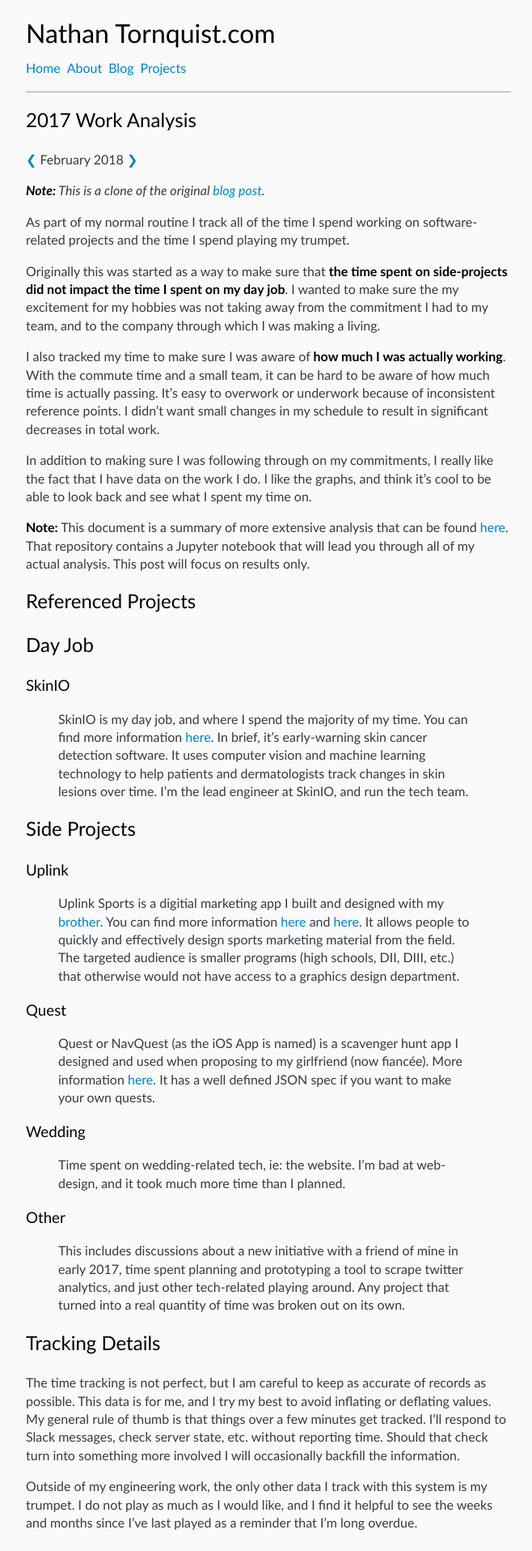
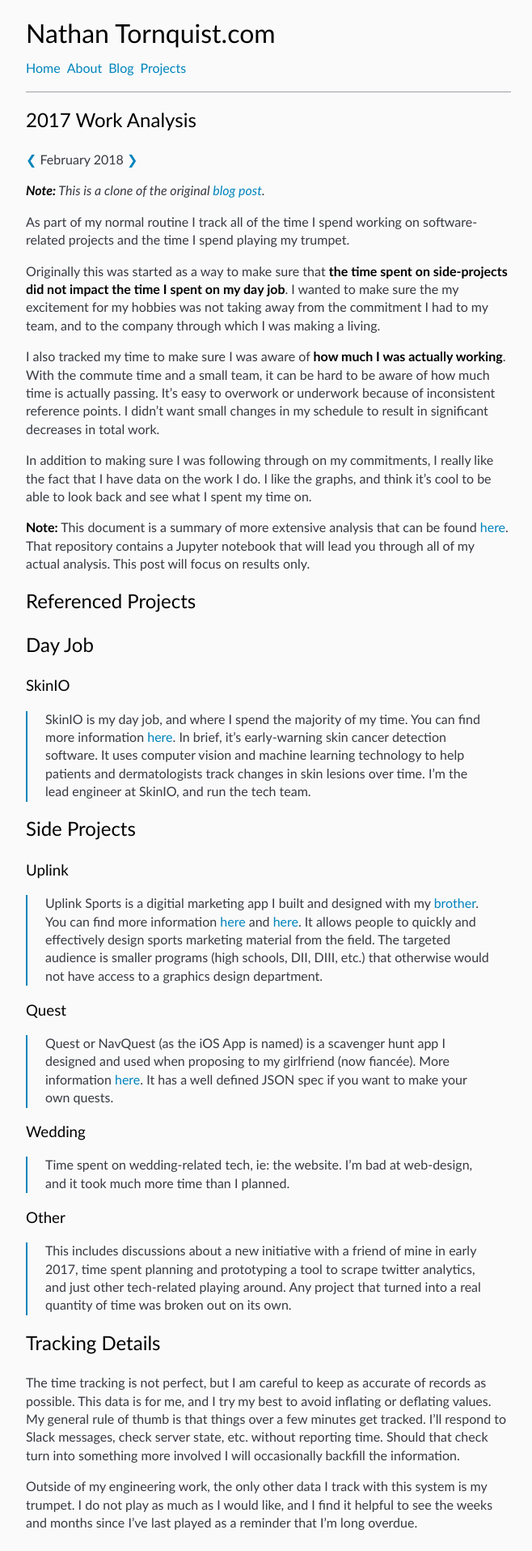
Before and after one commit to Tornquist/tornquist.github.io, a Jekyll site: the page built from _projects/08_time.md, in a window 1280 px wide. Shown: the top 1915 px of the page at 81% size, without its empty margins (308-966 px from the left). Built offline with Jekyll 4.4.1, drawn with Linux system fonts in a browser that asks for light colours.

Commit message:
Style blockquotes

```diff
--- a/assets/styles/main.css
+++ b/assets/styles/main.css
@@ -98,6 +98,14 @@ article + article {
 
 article strong {
   color: var(--color-mono-0);
+}
+
+blockquote {
+  border-left: 2px solid var(--color-cyan);
+  margin-left: 0;
+  margin-right: 0;
+  padding-left: calc(1.5em - 2px);
+  padding-right: 1.5em;
 }
 
 /* Header */
```
